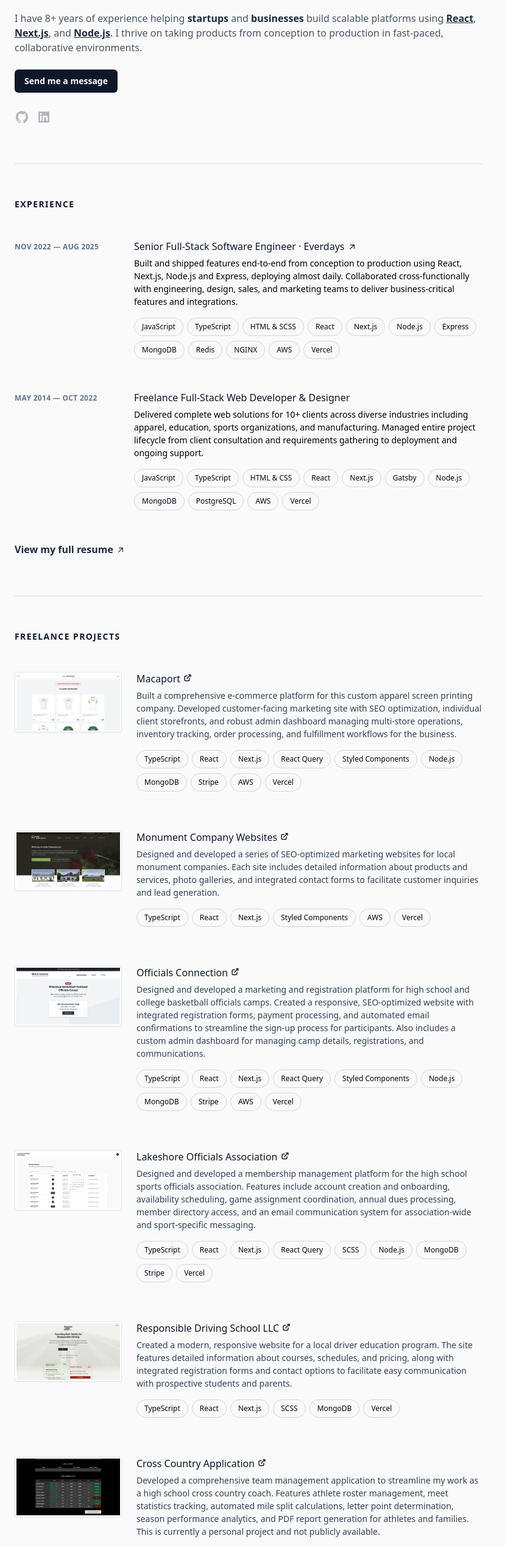
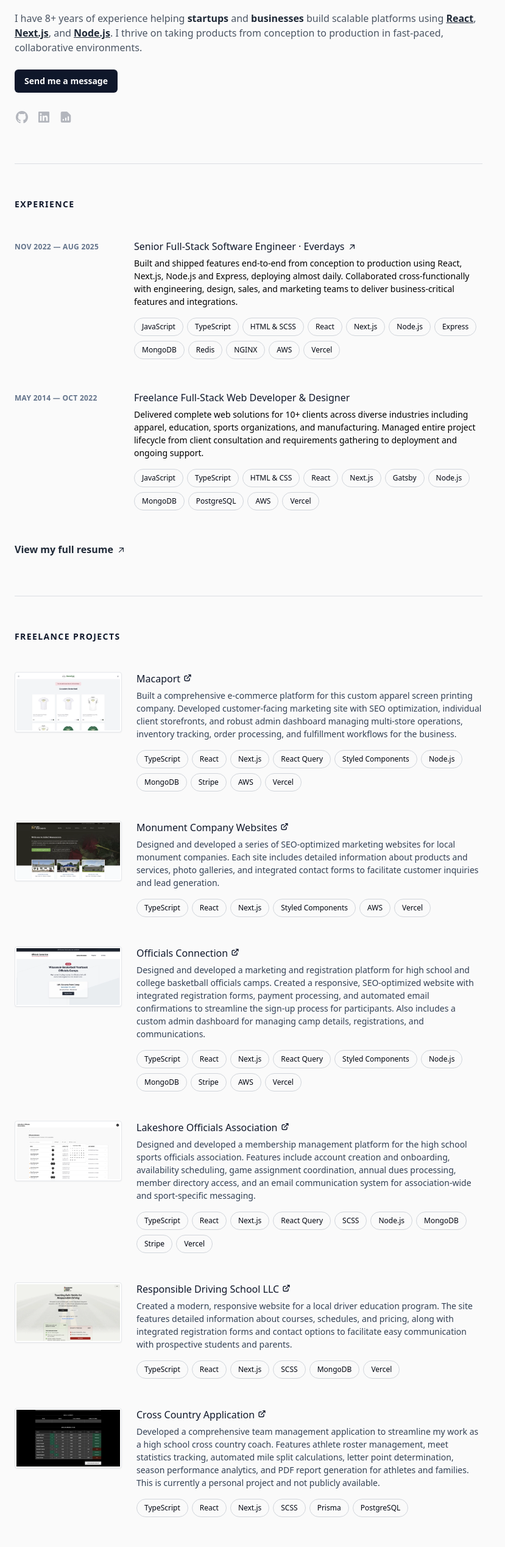
Before and after one commit to seanhasenstein/seanhasenstein.com, a Next.js app: page / in a window 1280 px wide. Shown: the part 234-2771 px from the top of the page at 61% size, without its empty margins (0-829 px from the left). Built offline with nearby package versions, Linux system fonts and the light colour scheme.

Commit message:
add resume icon and cta under freelance projects

```diff
--- a/pages/index.tsx
+++ b/pages/index.tsx
@@ -1,5 +1,6 @@
 import { useState } from 'react';
 import Image from 'next/image';
+import { DocumentChartBarIcon } from '@heroicons/react/16/solid';
 
 import Layout from '../components/Layout';
 import { GitHubIcon, LinkedInIcon } from '../components/Icons';
@@ -100,6 +101,14 @@
           >
             <LinkedInIcon />
           </a>
+          <a
+            href="/resume.pdf"
+            target="_blank"
+            rel="noreferrer"
+            className="text-gray-500/50 hover:text-gray-600/75 transition"
+          >
+            <DocumentChartBarIcon className="h-6 w-6" />
+          </a>
         </div>
       </div>
       <div className="max-w-3xl mt-16 pt-14 border-t border-gray-300/75">
@@ -158,9 +167,8 @@
             rel="noreferrer noopener"
           >
             <span>
-              View my full{' '}
-              <span className="inline-block">
-                resume
+              View my full resume
+              <span className="inline-block ml-px">
                 <svg
                   xmlns="http://www.w3.org/2000/svg"
                   viewBox="0 0 20 20"
@@ -186,7 +194,7 @@
         <div>
           {freelanceProjects.map((project, index) => {
             return (
-              <div key={index} className="mb-16 last:mb-0">
+              <div key={index} className="mb-16 xl:mb-12 last:mb-0">
                 <FreelanceProject
                   {...project}
                   handleOpenModal={(e: React.MouseEvent) => {
@@ -199,6 +207,34 @@
             );
           })}
         </div>
+      </div>
+      <div className="mt-12">
+        <a
+          href="mailto:seanhasenstein@gmail.com"
+          aria-label="Send me a message (opens in a new tab)"
+          className="inline-flex items-baseline leading-tight hover:text-blue-800 focus-visible:text-blue-800 font-semibold text-gray-800 group text-base"
+          target="_blank"
+          rel="noreferrer noopener"
+        >
+          <span>
+            Let's work together
+            <span className="inline-block ml-px">
+              <svg
+                xmlns="http://www.w3.org/2000/svg"
+                viewBox="0 0 20 20"
+                fill="currentColor"
+                className="inline-block h-4 w-4 shrink-0 transition-transform group-hover:translate-x-1 group-hover:-translate-y-1 group-focus-visible:translate-x-1 group-focus-visible:-translate-y-1 motion-reduce:transition-none ml-1"
+                aria-hidden="true"
+              >
+                <path
+                  fillRule="evenodd"
+                  d="M5.22 14.78a.75.75 0 001.06 0l7.22-7.22v5.69a.75.75 0 001.5 0v-7.5a.75.75 0 00-.75-.75h-7.5a.75.75 0 000 1.5h5.69l-7.22 7.22a.75.75 0 000 1.06z"
+                  clipRule="evenodd"
+                />
+              </svg>
+            </span>
+          </span>
+        </a>
       </div>
       <ProjectModal
         open={isModalOpen}
```
